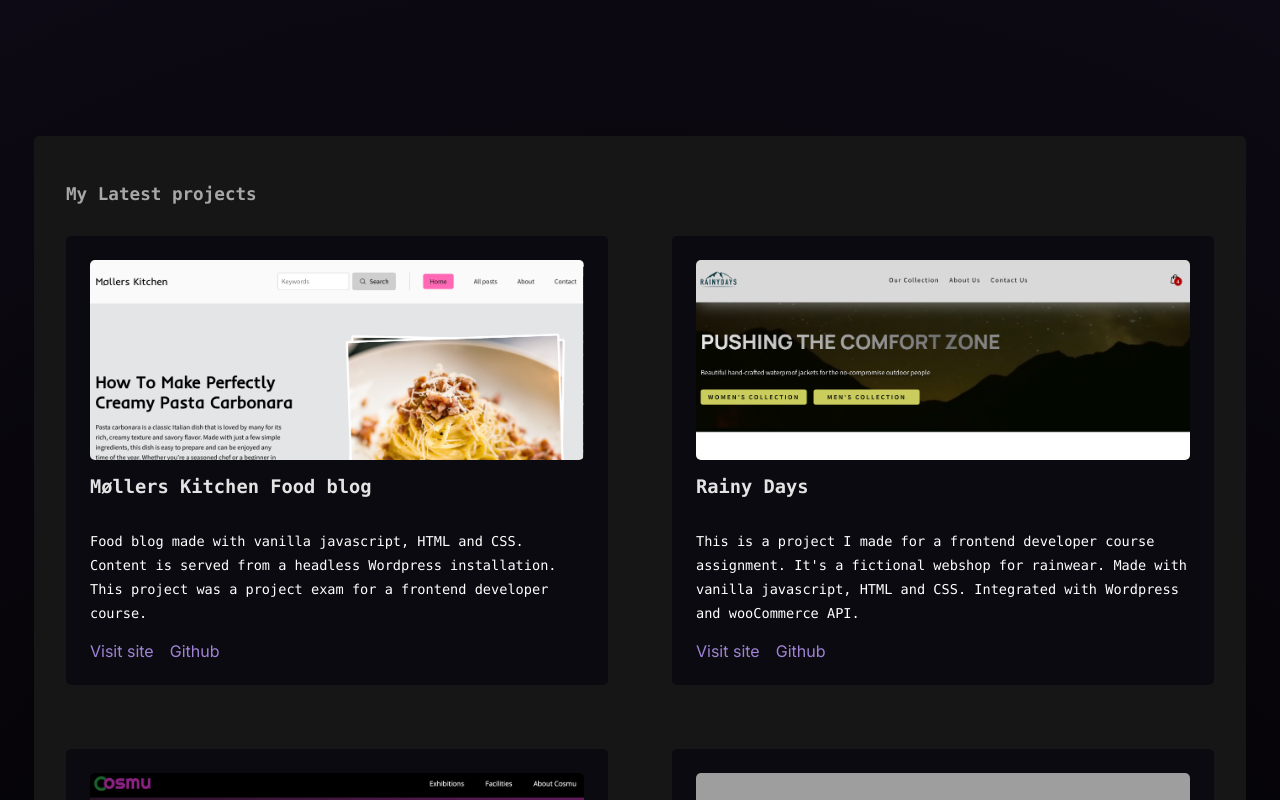
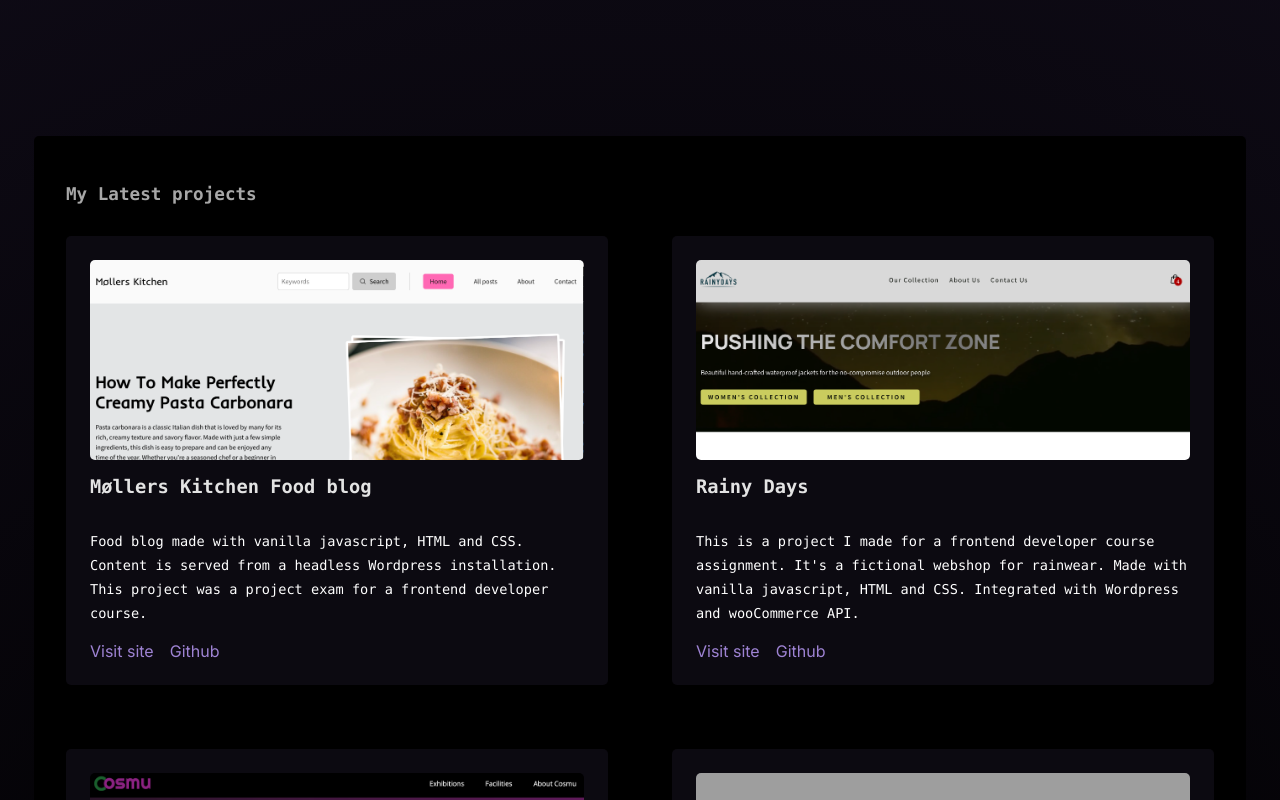
Before and after one commit to kimrm/portfolio, a Next.js app: page / in a window 1280 px wide. Shown: the part 480-1280 px from the top of the page. Built offline with nearby package versions, Linux system fonts and the light colour scheme; grey boxes are pictures that could not be loaded.

Commit message:
adding animations

```diff
--- a/styles/globals.css
+++ b/styles/globals.css
@@ -8,7 +8,7 @@
   --heading2-color: #a7a7a7;
   --heading3-color: #e3e3e3;
   --icon-background: #858585;
-  --card-background: #161616;
+  --card-background: #000000;
   --link-color: #9e83d3;
   --max-width: 1100px;
   --border-radius: 12px;
--- a/styles/page.module.css
+++ b/styles/page.module.css
@@ -220,6 +220,19 @@
   justify-content: center;
   align-items: center;
   gap: 1rem;
+  opacity: 0;
+  animation: drop-in 0.5s ease-in-out 0.1s forwards;
+}
+
+@keyframes drop-in {
+  0% {
+    opacity: 0;
+    transform: translateY(-100%);
+  }
+  100% {
+    opacity: 1;
+    transform: translateY(0);
+  }
 }
 
 .profile_image {
@@ -282,6 +295,19 @@
   border-radius: 5px;
   padding: 0.5rem 1rem;
   border: 1px solid rgba(var(--card-border-rgb), 0.1);
+  opacity: 0;
+  animation: raise-in 0.5s ease-in-out 0.5s forwards;
+}
+
+@keyframes raise-in {
+  0% {
+    opacity: 0;
+    transform: translateY(50%);
+  }
+  100% {
+    opacity: 1;
+    transform: translateY(0);
+  }
 }
 
 .contact_button {
```
